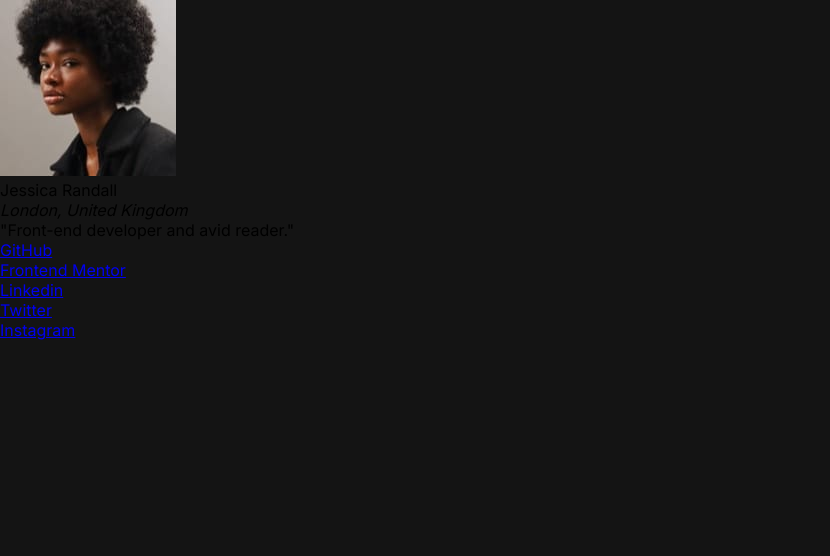
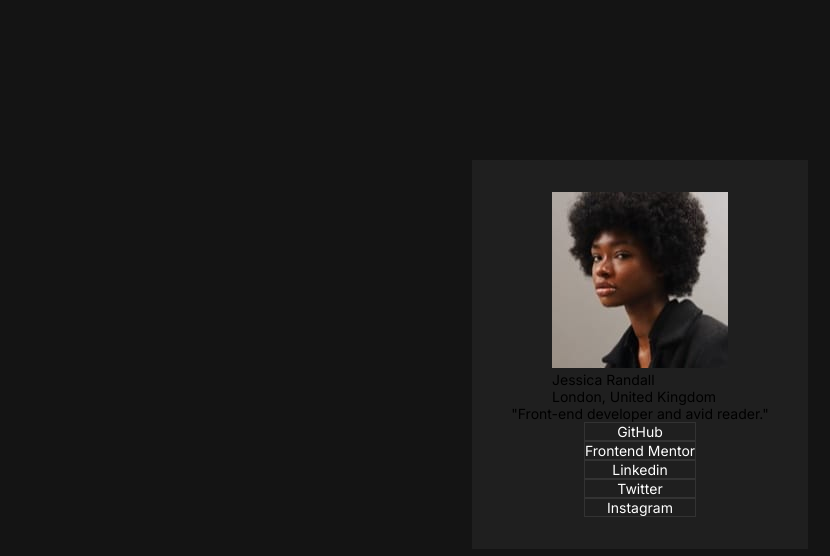
Before and after one commit to jesuspargavela/sociallinksprofile, a plain HTML site: page index.html in a window 1280 px wide. Shown: the whole page, without its empty margins (0-830 px from the left). Drawn offline with Linux system fonts and the light colour scheme.

Commit message:
change classes styles

```diff
--- a/index.html
+++ b/index.html
@@ -27,12 +27,12 @@
           alt="Photo of Jessica Randall"
         />
         <figcaption class="name">Jessica Randall</figcaption>
-        <address>London, United Kingdom</address>
+        <p>London, United Kingdom</p>
       </figure>
       <p>"Front-end developer and avid reader."</p>
       <ul class="social-links-list">
         <li class="list-item"><a href="http://">GitHub</a></li>
-        <li class="list-item"><a href="http://">Frontend Mentor </a></li>
+        <li class="list-item"><a href="http://">Frontend Mentor</a></li>
         <li class="list-item"><a href="http://">Linkedin</a></li>
         <li class="list-item"><a href="http://">Twitter</a></li>
         <li class="list-item"><a href="http://">Instagram</a></li>
--- a/styles.css
+++ b/styles.css
@@ -15,8 +15,35 @@
 body {
   background-color: var(--gray900);
   font-family: "Inter", "sans serif";
+  font-size: 14px;
 }
 
 .container {
+  padding: 2rem;
+  margin: 10rem auto;
+  display: flex;
+  flex-direction: column;
+  justify-content: center;
+  align-items: center;
+  background-color: var(--gray800);
+  max-width: 21rem;
+}
 
+.list-item {
+  text-align: center;
+  border: 1px solid var(--gray700);
+  list-style-type: none;
 }
+
+a {
+  color: var(--white);
+  text-decoration: none;
+}
+
+.list-item:hover {
+  background-color: var(--primary-yellow);
+}
+
+.list-item:hover a {
+  color: var(--gray900);
+}
```
